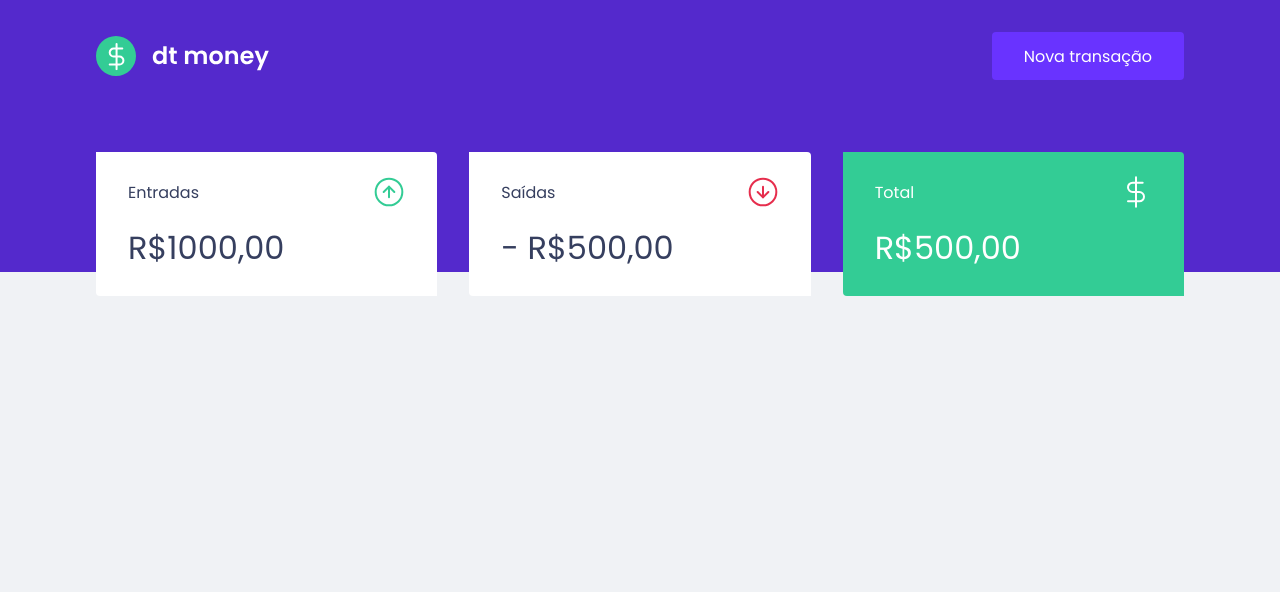
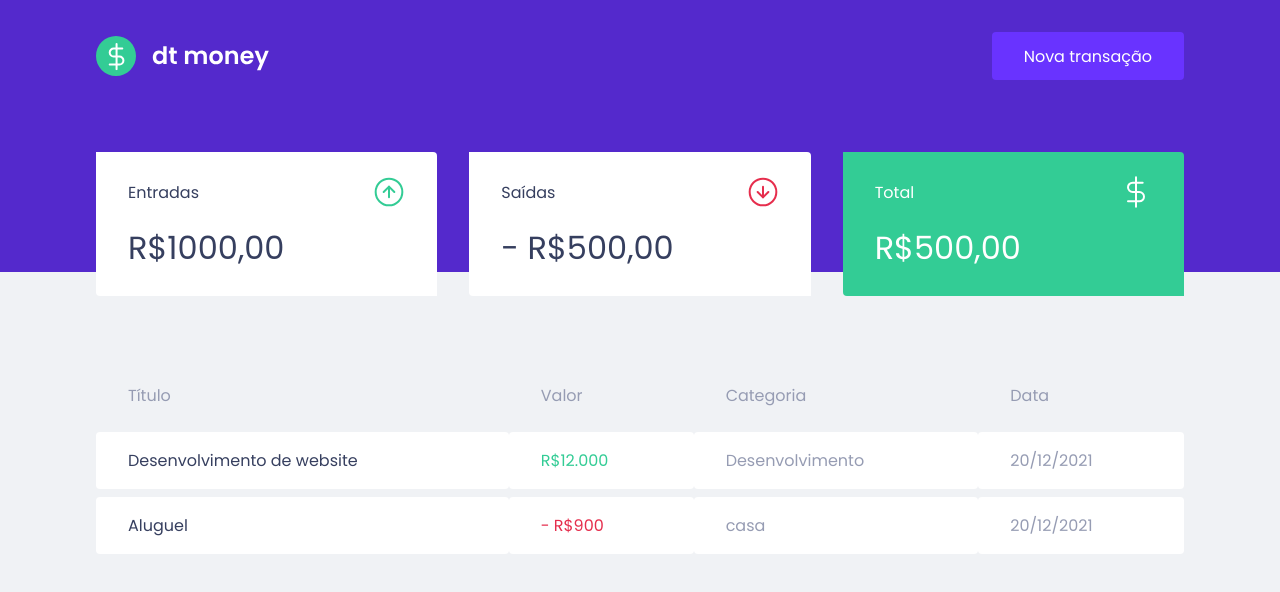
Before and after one commit to LetsCaetano/dtmoney, a React (Create React App) app: page / in a window 1280 px wide. Shown: the top 592 px of the page. Built offline with nearby package versions, Linux system fonts and the light colour scheme; no server answers.

Commit message:
✨ add transactions table

```diff
--- a/src/components/Dashboard/index.tsx
+++ b/src/components/Dashboard/index.tsx
@@ -1,5 +1,6 @@
 import { Header } from "../Header";
 import { Summary } from "../Summary";
+import { TransactionTable } from "../TransactionsTable";
 import { Container } from "./styles";
 
 export function Dashboard() {
@@ -8,6 +9,7 @@
             <Header/>
             <Container>
                 <Summary/>
+                <TransactionTable/>
             </Container>
         </>
     )
--- /dev/null
+++ b/src/components/TransactionsTable/index.tsx
@@ -0,0 +1,40 @@
+import { useEffect } from "react";
+import { Container } from "./styles";
+
+export function TransactionTable() {
+
+    useEffect(() => {
+        fetch('http://localhost:3000/api/transactions')
+        .then(response => response.json())
+        .then(data => console.log(data))
+    }, []);
+
+    return (
+        <Container>
+            <table>
+                <thead>
+                    <tr>
+                        <th>Título</th>
+                        <th>Valor</th>
+                        <th>Categoria</th>
+                        <th>Data</th>
+                    </tr>
+                </thead>
+                <tbody>
+                    <tr>
+                        <td>Desenvolvimento de website</td>
+                        <td className="deposit">R$12.000</td>
+                        <td>Desenvolvimento</td>
+                        <td>20/12/2021</td>
+                    </tr>
+                    <tr>
+                        <td>Aluguel</td>
+                        <td className="withdraw">- R$900</td>
+                        <td>casa</td>
+                        <td>20/12/2021</td>
+                    </tr>
+                </tbody>
+            </table>
+        </Container>
+    );
+}
--- /dev/null
+++ b/src/components/TransactionsTable/styles.ts
@@ -0,0 +1,39 @@
+import styled from "styled-components";
+
+export const Container = styled.div`
+    margin-top: 4rem;
+
+    table {
+        width: 100%;
+        /* Adiciona espaço entre as linhas da tabela */
+        border-spacing: 0 0.5rem;
+
+        th {
+            color: var(--text-body);
+            font-weight: 400;
+            padding: 1rem 2rem;
+            text-align: left;
+            line-height: 1.5rem;
+        }
+
+        td {
+            padding: 1rem 2rem;
+            border: 0;
+            background: var(--shape);
+            color: var(--text-body);
+            border-radius: 0.25rem;
+
+            &:first-child {
+                color: var(--text-title);
+            }
+
+            &.withdraw {
+                color: var(--red);
+            }
+
+            &.deposit {
+                color: var(--green);
+            }
+        }
+    }
+`;
```
